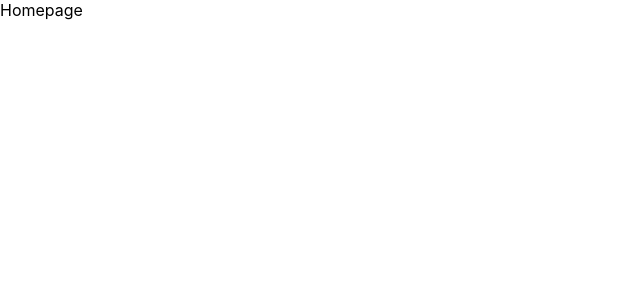
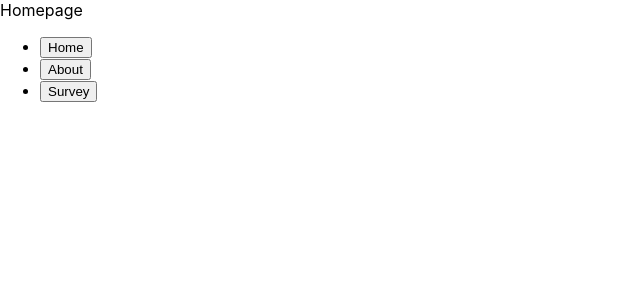
Before and after one commit to okarney/personal-website, a React (Create React App) app: page /#/ in a window 1280 px wide. Shown: the top 300 px of the page, without its empty margins (0-640 px from the left). Built offline with nearby package versions, Linux system fonts and the light colour scheme.

Commit message:
added some code for a header

```diff
--- a/package.json
+++ b/package.json
@@ -11,8 +11,10 @@
     "@types/node": "^16.18.97",
     "@types/react": "^18.3.3",
     "@types/react-dom": "^18.3.0",
+    "bootstrap": "^5.3.3",
     "gh-pages": "^6.1.1",
     "react": "^18.3.1",
+    "react-bootstrap": "^2.10.2",
     "react-dom": "^18.3.1",
     "react-router-dom": "^6.23.1",
     "react-scripts": "5.0.1",
--- a/src/Components/Homepage.tsx
+++ b/src/Components/Homepage.tsx
@@ -1,14 +1,44 @@
 import '../App.css';
 import '../App';
+import { Button, Col, Container, Row } from 'react-bootstrap';
 //import { Link } from "react-router-dom";
-//import { useNavigate } from 'react-router-dom';
+import { useNavigate } from 'react-router-dom';
 
 function Homepage() {
+  const navigate = useNavigate();
+
+  const goToAbout = () => {
+
+      // This will navigate to second component
+      navigate('/About');
+  };
+  const goToProjects = () => {
+
+      // This will navigate to first component
+      navigate('/Projects');
+  };
+
+  // the following lines were moved from the "Our Header Function"
+
+const goToHome = () => {
+
+  // This will navigate to second component
+  navigate('/Homepage');
+};
 
 
   return (
+    <div>
+        <span>Homepage</span>
 
-    <span>Homepage</span>
+        <div>
+          <ul>
+            <li><Button className="BasicButton" onClick={goToHome}> Home </Button></li>
+            <li><Button className="BasicButton" onClick={goToAbout}> About </Button></li>
+            <li><Button className="BasicButton" onClick={goToProjects}> Survey </Button></li>
+          </ul>
+        </div>
+      </div>
 
   );
 }
```
Also changed, not shown: 1 other file (tests, documents, lock files or other folders).
